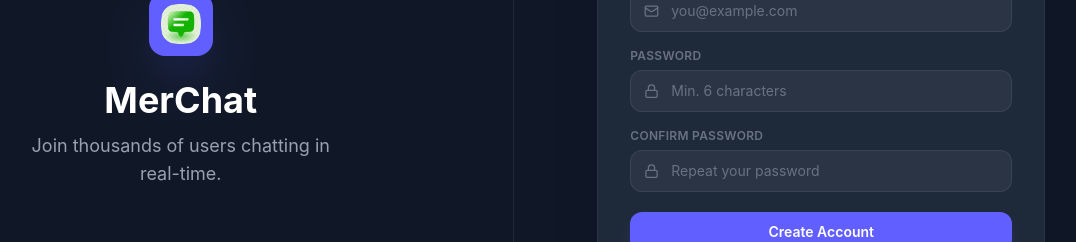
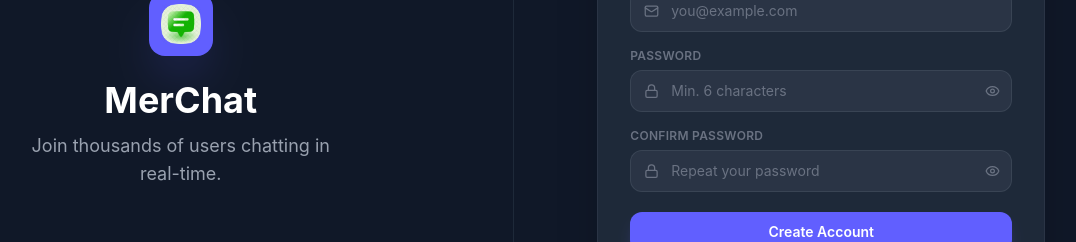
Before and after one commit to ashoklimbu07/mern_chat_app, a React (Vite) app in the folder frontend/: page /signup in a window 1280 px wide. Shown: the part 310-552 px from the top of the page, without its empty margins (151-1227 px from the left). Built offline with nearby package versions, Linux system fonts and the light colour scheme.

Commit message:
update: password eye

```diff
--- a/frontend/src/screens/Login.jsx
+++ b/frontend/src/screens/Login.jsx
@@ -1,12 +1,13 @@
 import { useState } from "react";
 import { Link, useNavigate } from "react-router-dom";
-import { Mail, Lock } from "lucide-react";
+import { Mail, Lock, Eye, EyeOff } from "lucide-react";
 
 export default function Login() {
     const navigate = useNavigate();
     const [form, setForm] = useState({ email: "", password: "" });
     const [error, setError] = useState("");
     const [loading, setLoading] = useState(false);
+    const [showPassword, setShowPassword] = useState(false);
 
     const handleChange = (e) => {
         setForm({ ...form, [e.target.name]: e.target.value });
@@ -88,13 +89,20 @@ export default function Login() {
                                     <Lock size={15} className="absolute left-3.5 top-1/2 -translate-y-1/2 text-gray-500" />
                                     <input
                                         name="password"
-                                        type="password"
+                                        type={showPassword ? "text" : "password"}
                                         value={form.password}
                                         onChange={handleChange}
                                         placeholder="Your password"
                                         required
-                                        className="w-full pl-10 pr-4 py-2.5 rounded-xl bg-gray-700/50 border border-gray-600/50 text-sm text-gray-200 placeholder-gray-500 outline-none focus:ring-2 focus:ring-indigo-500/40 focus:border-indigo-500/60 transition"
+                                        className="w-full pl-10 pr-10 py-2.5 rounded-xl bg-gray-700/50 border border-gray-600/50 text-sm text-gray-200 placeholder-gray-500 outline-none focus:ring-2 focus:ring-indigo-500/40 focus:border-indigo-500/60 transition"
                                     />
+                                    <button
+                                        type="button"
+                                        onClick={() => setShowPassword((v) => !v)}
+                                        className="absolute right-3 top-1/2 -translate-y-1/2 text-gray-500 hover:text-gray-300 transition"
+                                    >
+                                        {showPassword ? <EyeOff size={15} /> : <Eye size={15} />}
+                                    </button>
                                 </div>
                             </div>
 
--- a/frontend/src/screens/Signup.jsx
+++ b/frontend/src/screens/Signup.jsx
@@ -1,6 +1,6 @@
 import { useState } from "react";
 import { Link, useNavigate } from "react-router-dom";
-import { Mail, Lock, CheckCircle } from "lucide-react";
+import { Mail, Lock, CheckCircle, Eye, EyeOff } from "lucide-react";
 
 export default function Signup() {
     const navigate = useNavigate();
@@ -8,6 +8,8 @@ export default function Signup() {
     const [error, setError] = useState("");
     const [success, setSuccess] = useState("");
     const [loading, setLoading] = useState(false);
+    const [showPassword, setShowPassword] = useState(false);
+    const [showConfirm, setShowConfirm] = useState(false);
 
     const handleChange = (e) => {
         setForm({ ...form, [e.target.name]: e.target.value });
@@ -95,13 +97,20 @@ export default function Signup() {
                                     <Lock size={15} className="absolute left-3.5 top-1/2 -translate-y-1/2 text-gray-500" />
                                     <input
                                         name="password"
-                                        type="password"
+                                        type={showPassword ? "text" : "password"}
                                         value={form.password}
                                         onChange={handleChange}
                                         placeholder="Min. 6 characters"
                                         required
-                                        className="w-full pl-10 pr-4 py-2.5 rounded-xl bg-gray-700/50 border border-gray-600/50 text-sm text-gray-200 placeholder-gray-500 outline-none focus:ring-2 focus:ring-indigo-500/40 focus:border-indigo-500/60 transition"
+                                        className="w-full pl-10 pr-10 py-2.5 rounded-xl bg-gray-700/50 border border-gray-600/50 text-sm text-gray-200 placeholder-gray-500 outline-none focus:ring-2 focus:ring-indigo-500/40 focus:border-indigo-500/60 transition"
                                     />
+                                    <button
+                                        type="button"
+                                        onClick={() => setShowPassword((v) => !v)}
+                                        className="absolute right-3 top-1/2 -translate-y-1/2 text-gray-500 hover:text-gray-300 transition"
+                                    >
+                                        {showPassword ? <EyeOff size={15} /> : <Eye size={15} />}
+                                    </button>
                                 </div>
                             </div>
 
@@ -111,13 +120,20 @@ export default function Signup() {
                                     <Lock size={15} className="absolute left-3.5 top-1/2 -translate-y-1/2 text-gray-500" />
                                     <input
                                         name="confirm"
-                                        type="password"
+                                        type={showConfirm ? "text" : "password"}
                                         value={form.confirm}
                                         onChange={handleChange}
                                         placeholder="Repeat your password"
                                         required
-                                        className="w-full pl-10 pr-4 py-2.5 rounded-xl bg-gray-700/50 border border-gray-600/50 text-sm text-gray-200 placeholder-gray-500 outline-none focus:ring-2 focus:ring-indigo-500/40 focus:border-indigo-500/60 transition"
+                                        className="w-full pl-10 pr-10 py-2.5 rounded-xl bg-gray-700/50 border border-gray-600/50 text-sm text-gray-200 placeholder-gray-500 outline-none focus:ring-2 focus:ring-indigo-500/40 focus:border-indigo-500/60 transition"
                                     />
+                                    <button
+                                        type="button"
+                                        onClick={() => setShowConfirm((v) => !v)}
+                                        className="absolute right-3 top-1/2 -translate-y-1/2 text-gray-500 hover:text-gray-300 transition"
+                                    >
+                                        {showConfirm ? <EyeOff size={15} /> : <Eye size={15} />}
+                                    </button>
                                 </div>
                             </div>
 
```
